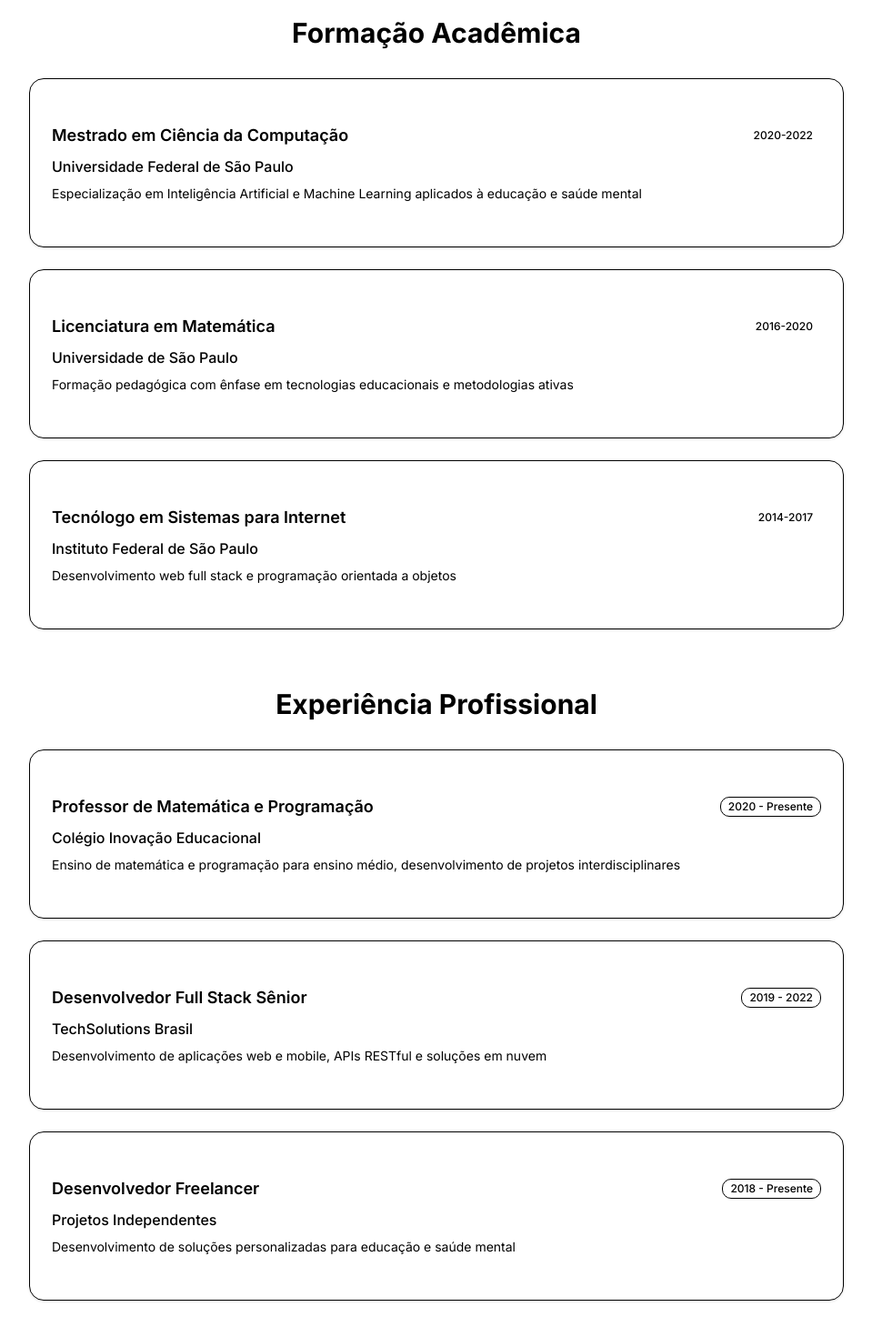
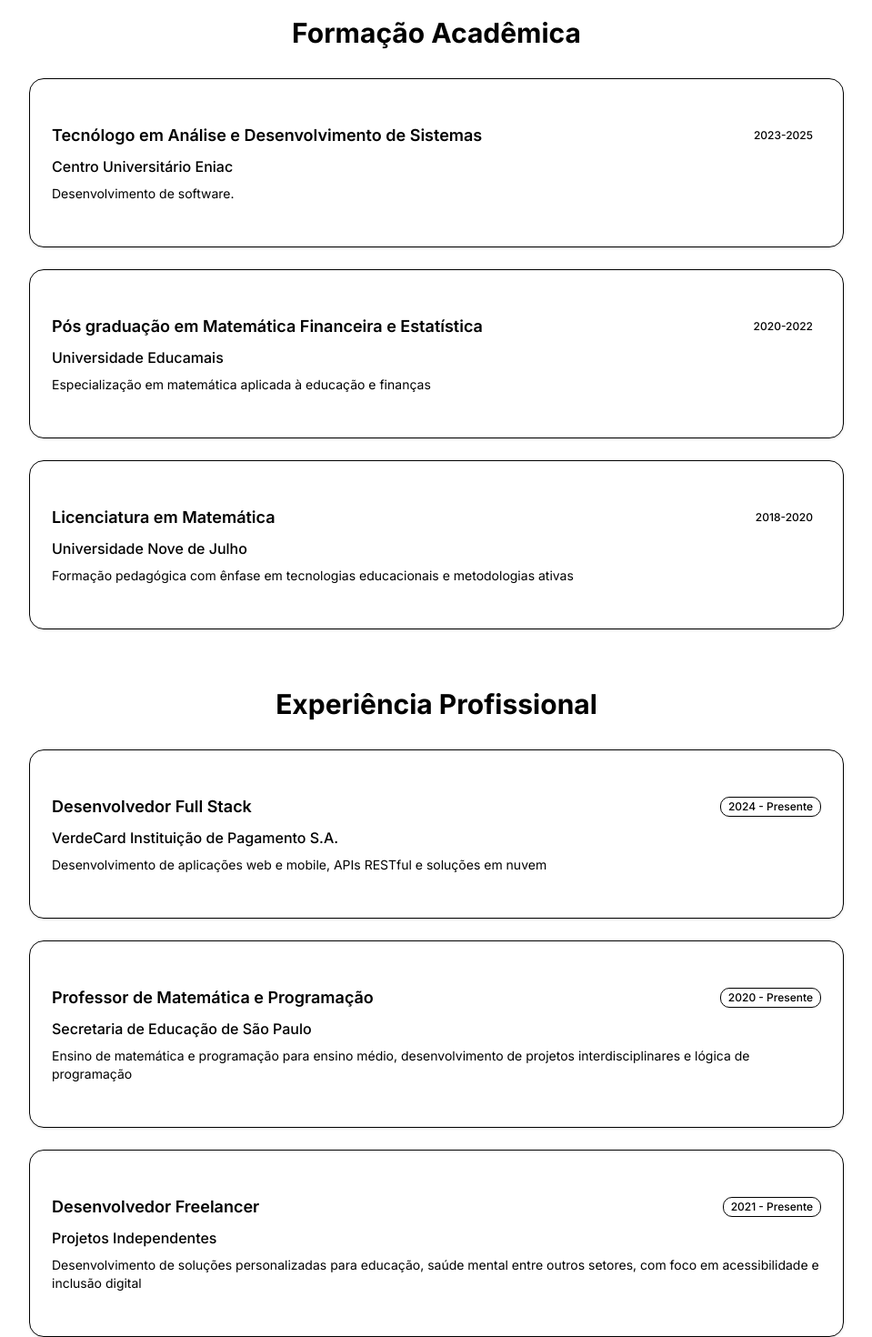
Before and after one commit to Joannegton/portifolio, a Next.js app: page /sobre in a window 1280 px wide. Shown: the part 1160-2630 px from the top of the page at 91% size, without its empty margins (160-1119 px from the left). Built offline with nearby package versions, Linux system fonts and the light colour scheme.

Commit message:
finalização da pagina sobre

```diff
--- a/src/app/minhasInfos.ts
+++ b/src/app/minhasInfos.ts
@@ -1,4 +1,4 @@
-import { BookOpen, Brain, Code, Rocket, Sparkles, Users, Zap } from "lucide-react"
+import { BookOpen, Brain, Code, Rocket, Sparkles, Users, Zap, GraduationCap, Heart, Target } from "lucide-react"
 
 const links = {
   'linkedin': '',
@@ -73,4 +73,66 @@ const estatisticas: Estatistica[] = [
   { numero: `${habilidades.length}+`, rotulo: "Tecnologias Dominadas", icone: Sparkles },
 ]
 
-export { habilidades, destaques, estatisticas, links }
+const formacaoAcademica = [
+  {
+    titulo: "Tecnólogo em Análise e Desenvolvimento de Sistemas",
+    instituicao: "Centro Universitário Eniac",
+    ano: "2023-2025",
+    descricao: "Desenvolvimento de software.",
+  },
+  {
+    titulo: "Pós graduação em Matemática Financeira e Estatística",
+    instituicao: "Universidade Educamais",
+    ano: "2020-2022",
+    descricao: "Especialização em matemática aplicada à educação e finanças",
+  },
+  {
+    titulo: "Licenciatura em Matemática",
+    instituicao: "Universidade Nove de Julho",
+    ano: "2018-2020",
+    descricao: "Formação pedagógica com ênfase em tecnologias educacionais e metodologias ativas",
+  }
+]
+
+const experienciaProfissional = [
+  {
+    cargo: "Desenvolvedor Full Stack",
+    empresa: "VerdeCard Instituição de Pagamento S.A.",
+    periodo: "2024 - Presente",
+    descricao: "Desenvolvimento de aplicações web e mobile, APIs RESTful e soluções em nuvem",
+  },
+  {
+    cargo: "Professor de Matemática e Programação",
+    empresa: "Secretaria de Educação de São Paulo",
+    periodo: "2020 - Presente",
+    descricao: "Ensino de matemática e programação para ensino médio, desenvolvimento de projetos interdisciplinares e lógica de programação",
+  },
+  {
+    cargo: "Desenvolvedor Freelancer",
+    empresa: "Projetos Independentes",
+    periodo: "2021 - Presente",
+    descricao: "Desenvolvimento de soluções personalizadas para educação, saúde mental entre outros setores, com foco em acessibilidade e inclusão digital",
+  },
+]
+
+const valores = [
+  {
+    icone: Heart,
+    titulo: "Impacto Social Positivo",
+    descricao:
+      "Acredito que a tecnologia deve servir para melhorar a vida das pessoas e criar um mundo mais justo e inclusivo.",
+  },
+  {
+    icone: GraduationCap,
+    titulo: "Educação Transformadora",
+    descricao:
+      "A educação é a ferramenta mais poderosa para transformar vidas e sociedades. Busco sempre inovar no ensino.",
+  },
+  {
+    icone: Target,
+    titulo: "Excelência e Qualidade",
+    descricao: "Comprometo-me com a qualidade técnica e a melhoria contínua em todos os projetos que desenvolvo.",
+  },
+]
+
+export { habilidades, destaques, estatisticas, links, formacaoAcademica, experienciaProfissional, valores }
--- a/src/app/page.tsx
+++ b/src/app/page.tsx
@@ -6,10 +6,10 @@ import { HeroSection } from "@/components/HeroSection"
 import { EstatisticasSection } from "@/components/EstatisticasSection"
 import { HabilidadesSection } from "@/components/HabilidadesSection"
 import { DestaquesSection } from "@/components/DestaquesSection"
-import { CtaSection } from "@/components/CtaSection"
+import { ContatoSection } from "@/components/CtaSection"
 import { destaques, estatisticas, habilidades } from "./minhasInfos"
 
-export default function Inicio() {
+export default function Home() {
   const { scrollYProgress } = useScroll()
   const y = useTransform(scrollYProgress, [0, 1], ["0%", "50%"])
   const opacity = useTransform(scrollYProgress, [0, 0.5], [1, 0])
@@ -47,7 +47,7 @@ export default function Inicio() {
         destaquesRef={destaquesRef}
         destaquesEmView={destaquesEmView}
       />
-      <CtaSection />
+      <ContatoSection />
     </div>
   )
 }
--- a/src/app/sobre/page.tsx
+++ b/src/app/sobre/page.tsx
@@ -3,69 +3,7 @@
 import { motion } from "framer-motion"
 import { Card, CardContent, CardHeader, CardTitle } from "@/components/ui/card"
 import { Badge } from "@/components/ui/badge"
-import { GraduationCap, Heart, Target } from "lucide-react"
-
-const formacaoAcademica = [
-  {
-    titulo: "Mestrado em Ciência da Computação",
-    instituicao: "Universidade Federal de São Paulo",
-    ano: "2020-2022",
-    descricao: "Especialização em Inteligência Artificial e Machine Learning aplicados à educação e saúde mental",
-  },
-  {
-    titulo: "Licenciatura em Matemática",
-    instituicao: "Universidade de São Paulo",
-    ano: "2016-2020",
-    descricao: "Formação pedagógica com ênfase em tecnologias educacionais e metodologias ativas",
-  },
-  {
-    titulo: "Tecnólogo em Sistemas para Internet",
-    instituicao: "Instituto Federal de São Paulo",
-    ano: "2014-2017",
-    descricao: "Desenvolvimento web full stack e programação orientada a objetos",
-  },
-]
-
-const experienciaProfissional = [
-  {
-    cargo: "Professor de Matemática e Programação",
-    empresa: "Colégio Inovação Educacional",
-    periodo: "2020 - Presente",
-    descricao: "Ensino de matemática e programação para ensino médio, desenvolvimento de projetos interdisciplinares",
-  },
-  {
-    cargo: "Desenvolvedor Full Stack Sênior",
-    empresa: "TechSolutions Brasil",
-    periodo: "2019 - 2022",
-    descricao: "Desenvolvimento de aplicações web e mobile, APIs RESTful e soluções em nuvem",
-  },
-  {
-    cargo: "Desenvolvedor Freelancer",
-    empresa: "Projetos Independentes",
-    periodo: "2018 - Presente",
-    descricao: "Desenvolvimento de soluções personalizadas para educação e saúde mental",
-  },
-]
-
-const valores = [
-  {
-    icone: Heart,
-    titulo: "Impacto Social Positivo",
-    descricao:
-      "Acredito que a tecnologia deve servir para melhorar a vida das pessoas e criar um mundo mais justo e inclusivo.",
-  },
-  {
-    icone: GraduationCap,
-    titulo: "Educação Transformadora",
-    descricao:
-      "A educação é a ferramenta mais poderosa para transformar vidas e sociedades. Busco sempre inovar no ensino.",
-  },
-  {
-    icone: Target,
-    titulo: "Excelência e Qualidade",
-    descricao: "Comprometo-me com a qualidade técnica e a melhoria contínua em todos os projetos que desenvolvo.",
-  },
-]
+import { experienciaProfissional, formacaoAcademica, valores } from "../minhasInfos"
 
 export default function Sobre() {
   return (
--- a/src/components/CtaSection.tsx
+++ b/src/components/CtaSection.tsx
@@ -4,7 +4,7 @@ import { BotaoMagnetic } from "@/components/BotaoMagnetic"
 import { ArrowRight, Rocket } from "lucide-react"
 import Link from "next/link"
 
-export function CtaSection() {
+export function ContatoSection() {
   return (
     <section className="py-20 px-4 relative">
       <div className="container mx-auto text-center">
```
